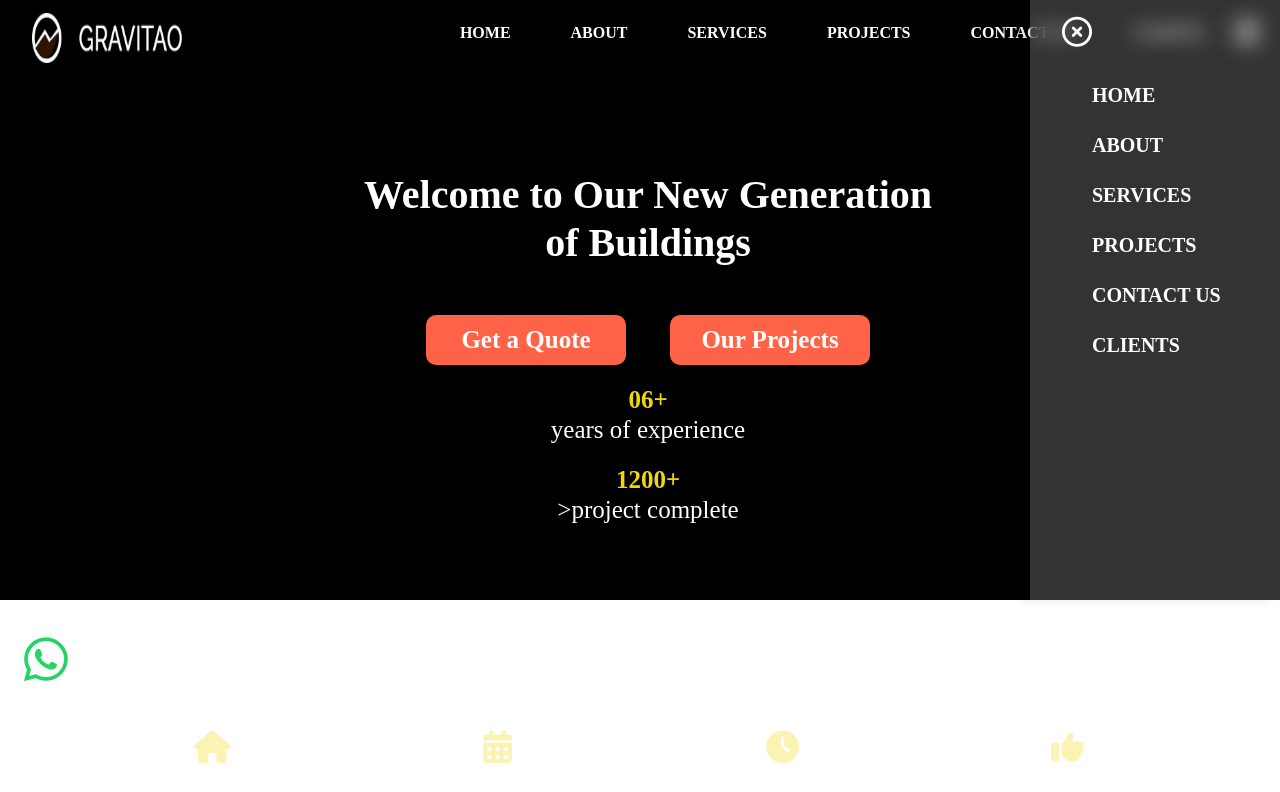
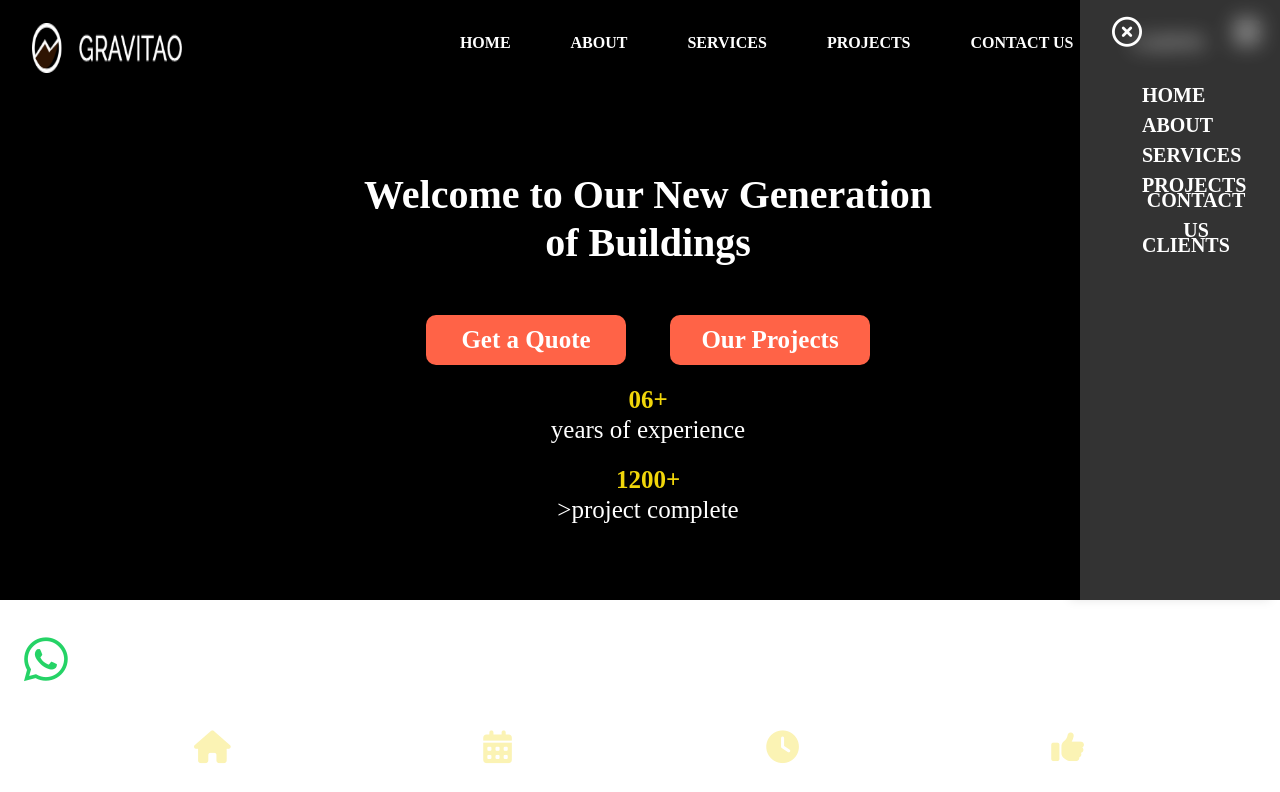
Before and after one commit to ITskrish419/construction-, a plain HTML site: page index.html in a window 1280 px wide. Both pictures are taken after a click on the button 1246 px from the left and 32 px from the top of the page. Shown: the top 792 px of the page. Drawn offline with Linux system fonts and the light colour scheme.

Commit message:
Update index.html

```diff
--- a/index.html
+++ b/index.html
@@ -71,7 +71,7 @@
         align-items: center;
     }
     .nav li{
-        height: 50px;
+        height:30px;
     }
     .nav ul li span a{
         /* border: 1px solid tomato; */
@@ -138,7 +138,7 @@
         top: 0px;
         right: 0px;
         height:600px;
-        width: 250px;
+        width: 200px;
         background-color: rgba(255,255,255,0.2);
         display:none;
         flex-direction: column;
```
